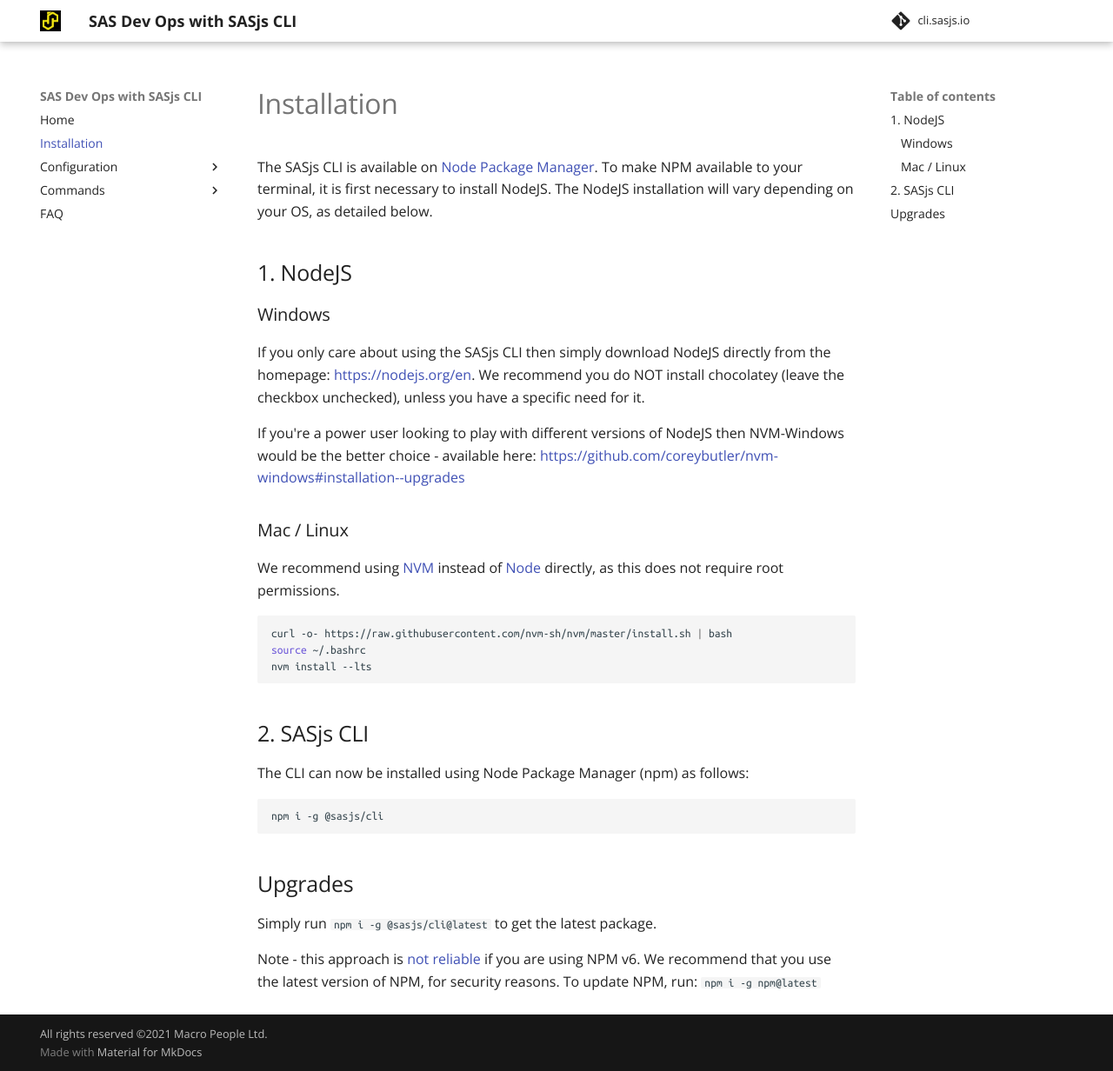
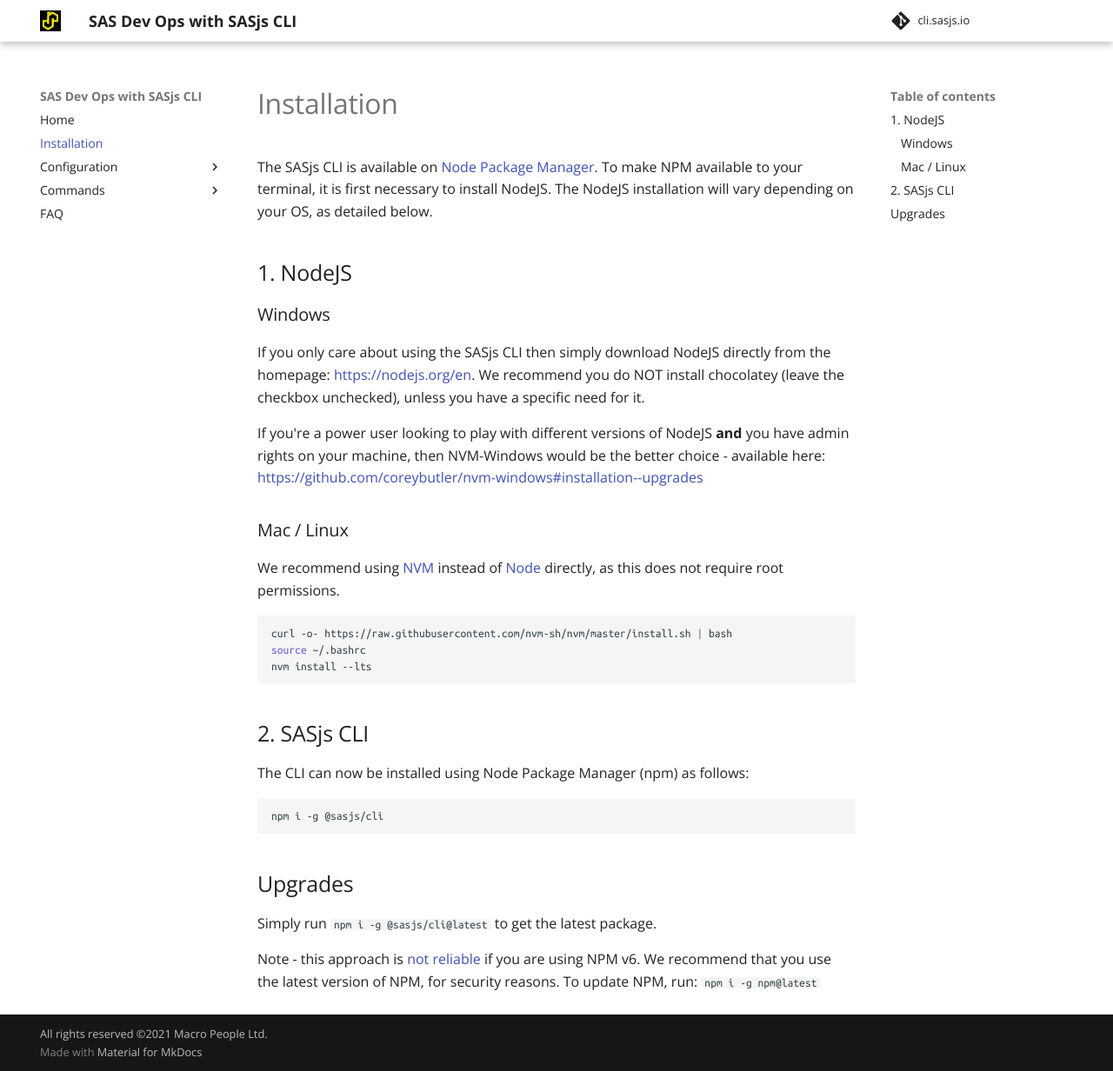
Before and after one commit to sasjs/cli.sasjs.io, an MkDocs documentation site: the page built from docs/installation.md, in a window 1280 px wide and 1232 px high. Shown: the whole window at 87% size. Built offline with MkDocs 1.6.1 and Material for MkDocs 9.7.7, drawn with Linux system fonts in a browser that asks for light colours.

Commit message:
Update installation.md

```diff
--- a/docs/installation.md
+++ b/docs/installation.md
@@ -8,7 +8,7 @@
 
 If you only care about using the SASjs CLI then simply download NodeJS directly from the homepage:  [https://nodejs.org/en](https://nodejs.org/en/).  We recommend you do NOT install chocolatey (leave the checkbox unchecked), unless you have a specific need for it.
 
-If you're a power user looking to play with different versions of NodeJS then NVM-Windows would be the better choice - available here: [https://github.com/coreybutler/nvm-windows#installation--upgrades](https://github.com/coreybutler/nvm-windows#installation--upgrades)
+If you're a power user looking to play with different versions of NodeJS **and** you have admin rights on your machine, then NVM-Windows would be the better choice - available here: [https://github.com/coreybutler/nvm-windows#installation--upgrades](https://github.com/coreybutler/nvm-windows#installation--upgrades)
 
 ### Mac / Linux
 We recommend using [NVM](https://github.com/nvm-sh/nvm) instead of [Node](https://nodejs.org/en/) directly, as this does not require root permissions.
```
